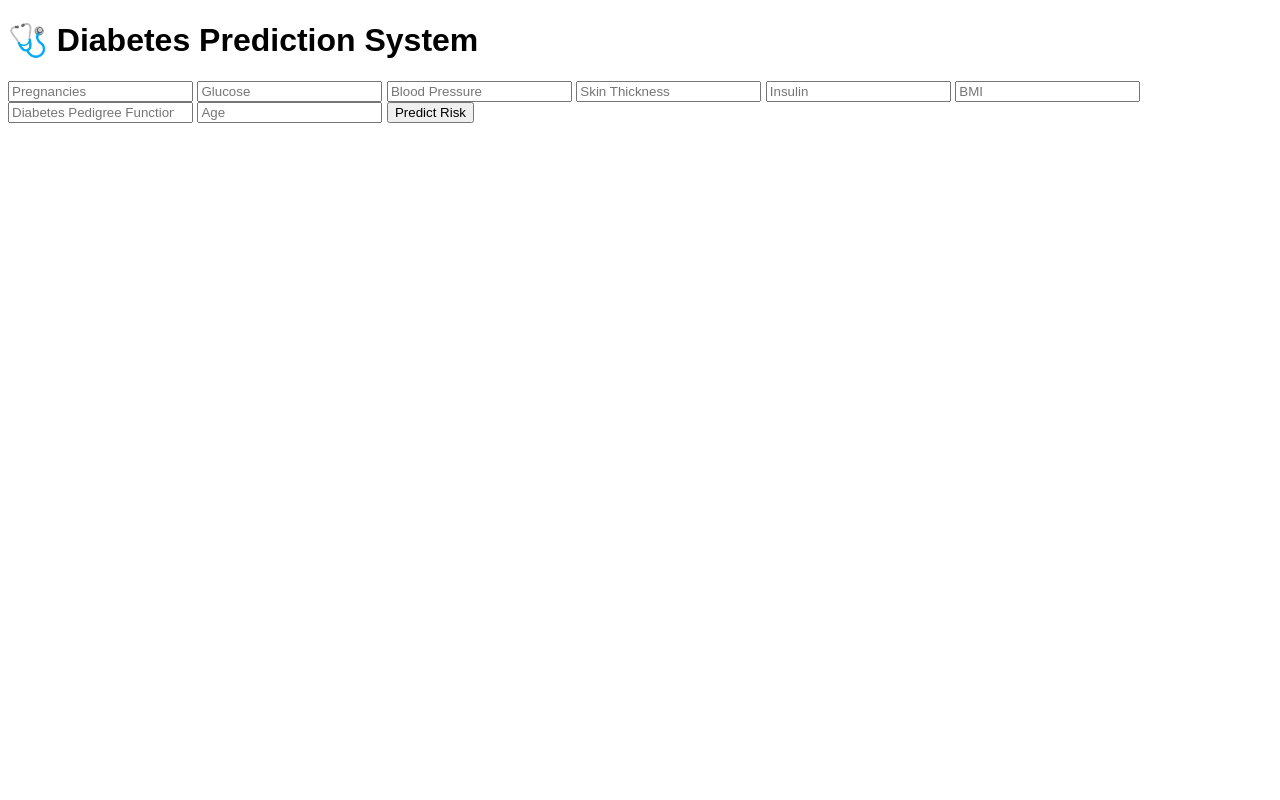
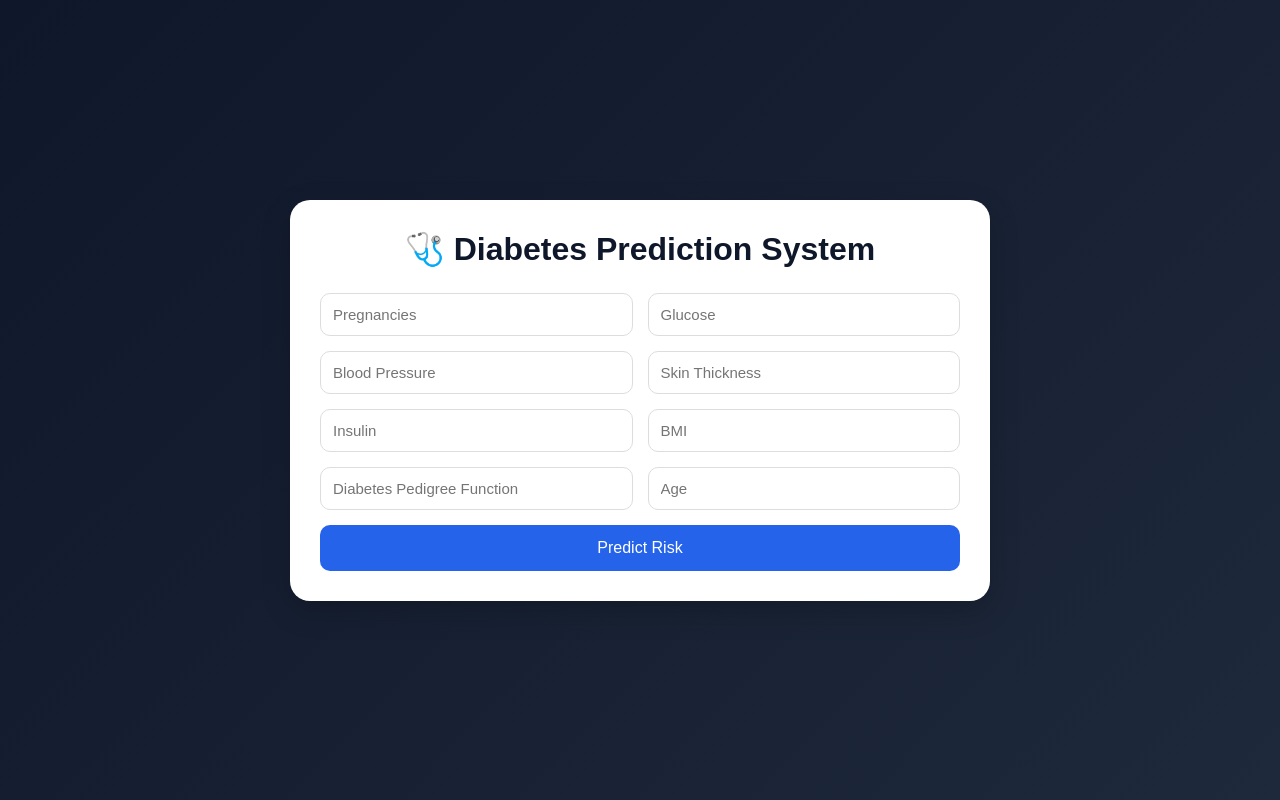
Before and after one commit to harinithati/Diabetes-Prediction-System, a Python web app: template templates/index.html in a window 1280 px wide. Run offline with Jinja, Linux system fonts and the light colour scheme; the template is opened without the code that fills it, so the values that code supplies are empty.

Commit message:
Update style.css

```diff
--- a/static/style.css
+++ b/static/style.css
@@ -1,3 +1,87 @@
-body {
-    font-family: Arial;
+*{
+    margin:0;
+    padding:0;
+    box-sizing:border-box;
+    font-family:Arial, sans-serif;
 }
+
+body{
+    background:linear-gradient(135deg,#0f172a,#1e293b);
+    min-height:100vh;
+    display:flex;
+    justify-content:center;
+    align-items:center;
+    padding:20px;
+}
+
+.container{
+    background:white;
+    width:100%;
+    max-width:700px;
+    padding:30px;
+    border-radius:20px;
+    box-shadow:0 10px 30px rgba(0,0,0,0.2);
+}
+
+h1{
+    text-align:center;
+    margin-bottom:25px;
+    color:#0f172a;
+}
+
+form{
+    display:grid;
+    grid-template-columns:1fr 1fr;
+    gap:15px;
+}
+
+input{
+    padding:12px;
+    border:1px solid #ddd;
+    border-radius:10px;
+    font-size:15px;
+}
+
+button{
+    grid-column:span 2;
+    padding:14px;
+    background:#2563eb;
+    color:white;
+    border:none;
+    border-radius:10px;
+    font-size:16px;
+    cursor:pointer;
+    transition:0.3s;
+}
+
+button:hover{
+    background:#1d4ed8;
+}
+
+.result{
+    margin-top:25px;
+    text-align:center;
+    padding:20px;
+    border-radius:12px;
+    background:#f1f5f9;
+}
+
+.result h2{
+    color:#dc2626;
+    margin-bottom:10px;
+}
+
+.result h3{
+    color:#0f172a;
+}
+
+@media(max-width:600px){
+
+    form{
+        grid-template-columns:1fr;
+    }
+
+    button{
+        grid-column:span 1;
+    }
+}
```
